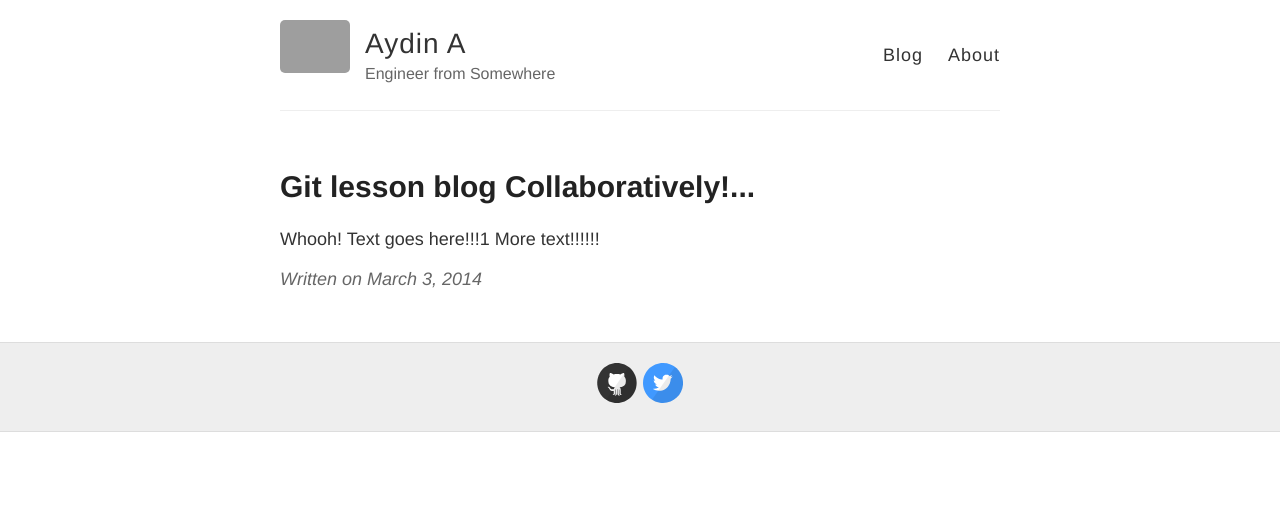
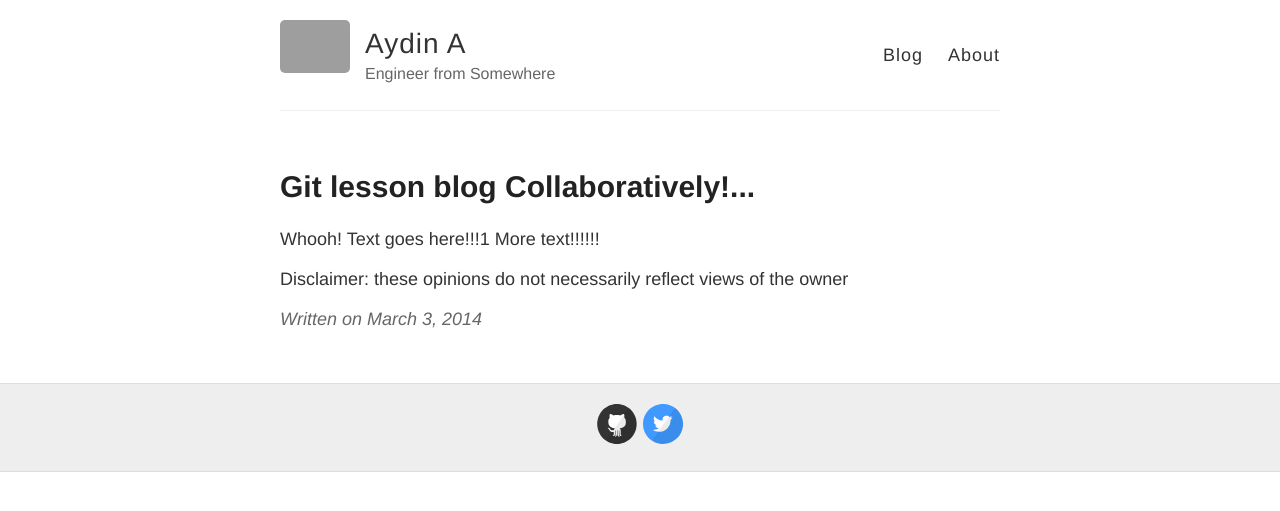
Before and after one commit to AydinAydin/AydinAydin.github.io, a Jekyll site: the page built from _posts/2014-3-3-guest-post.md, in a window 1280 px wide. Shown: the top 511 px of the page. Built offline with Jekyll 4.4.1, drawn with Linux system fonts in a browser that asks for light colours; grey boxes are pictures that could not be loaded.

Commit message:
Added disclaimer

```diff
--- a/_posts/2014-3-3-guest-post.md
+++ b/_posts/2014-3-3-guest-post.md
@@ -4,3 +4,5 @@ title: Git lesson blog Collaboratively!...
 ---
 
 Whooh! Text goes here!!!1 More text!!!!!!
+
+Disclaimer: these opinions do not necessarily reflect views of the owner
```
